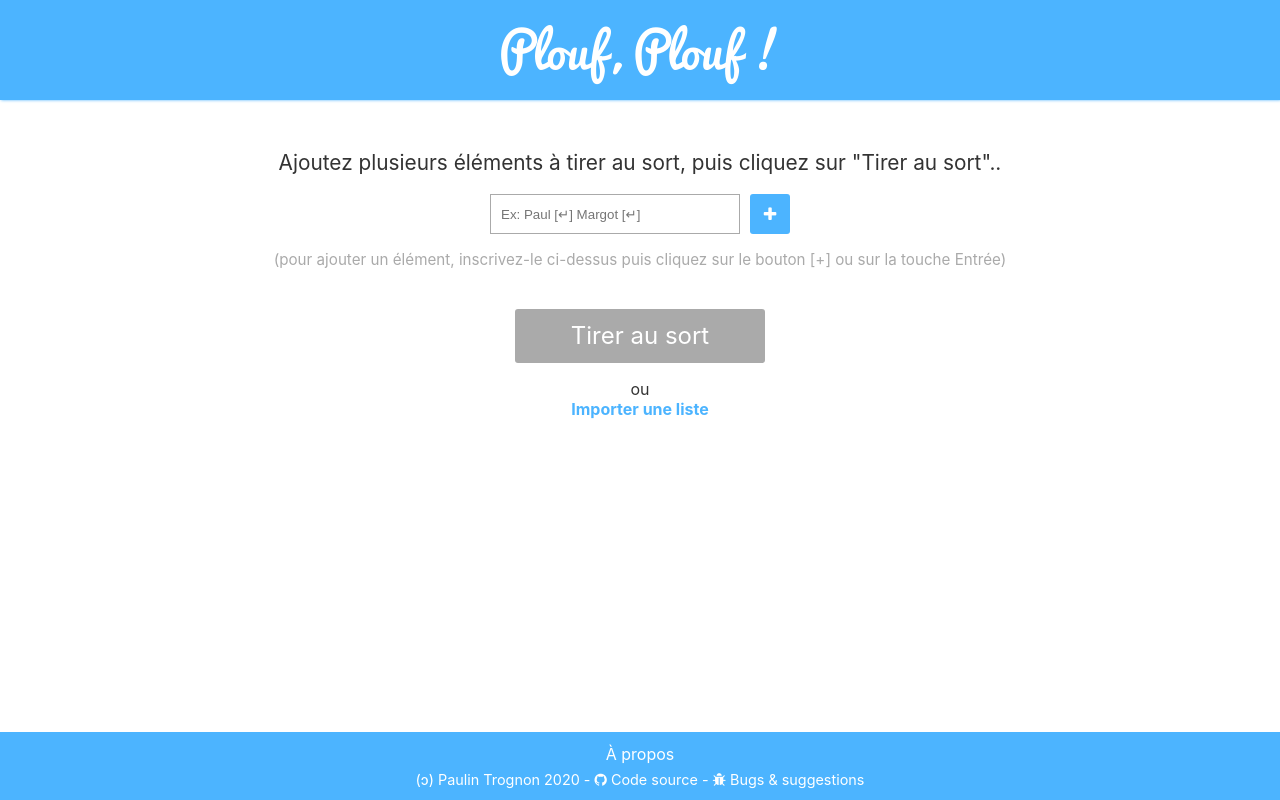
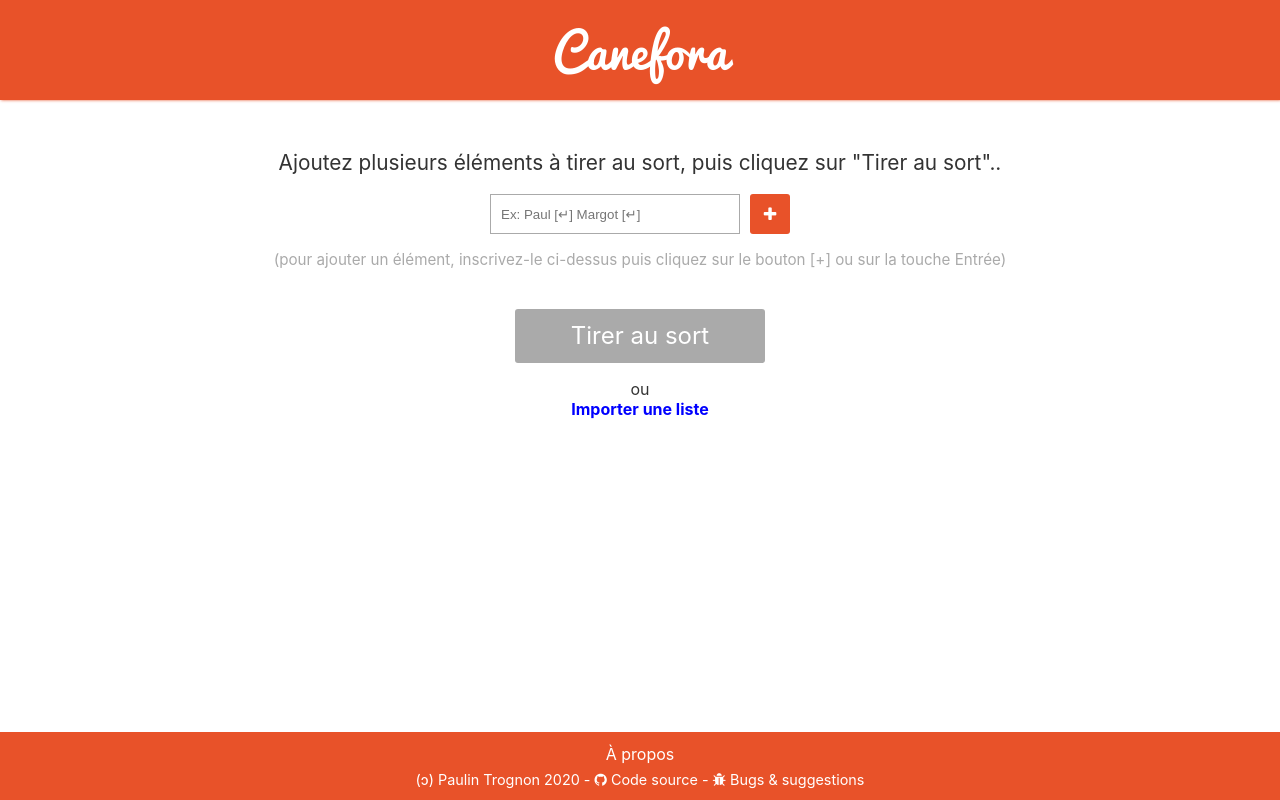
Before and after one commit to paulintrognon/plouf-plouf, a Next.js app: page / in a window 1280 px wide. Built offline with nearby package versions, Linux system fonts and the light colour scheme; what typesafe-actions would draw is missing.

Commit message:
version canefora

```diff
--- a/src/components/BulkAddLink/BulkAddLink.tsx
+++ b/src/components/BulkAddLink/BulkAddLink.tsx
@@ -6,7 +6,7 @@
     <div className={styles.container}>
       <p>ou</p>
       <p>
-        <A href="/import" data-cy="BulkAddLink">
+        <A href="/import" data-cy="BulkAddLink" style={{ color: 'blue' }}>
           Importer une liste
         </A>
       </p>
--- a/src/components/DrawResult/ActionButtons/ActionButtons.module.css
+++ b/src/components/DrawResult/ActionButtons/ActionButtons.module.css
@@ -47,8 +47,8 @@
 }
 
 .button {
-  background-color: #4CB4FF;
-  border: 1px solid #4CB4FF;
+  background-color: #e85229;
+  border: 1px solid #e85229;
   color: #fff;
   margin: 0 10px;
   padding: 10px 20px;
--- a/src/components/Layout/Footer.module.css
+++ b/src/components/Layout/Footer.module.css
@@ -5,7 +5,7 @@
   text-align: center;
   box-sizing: border-box;
   padding: 12px;
-  background-color: #4CB4FF;
+  background-color: #e85229;
   color: #fff;
 }
 
--- a/src/components/Layout/Header/Header.module.css
+++ b/src/components/Layout/Header/Header.module.css
@@ -1,6 +1,6 @@
 .main {
-  background-color: #4CB4FF;
-  box-shadow: 1px 0 3px #4CB4FF;
+  background-color: #e85229;
+  box-shadow: 1px 0 3px #e85229;
   height: 100px;
   padding: 0 20px;
 }
--- a/src/components/Layout/Header/Header.tsx
+++ b/src/components/Layout/Header/Header.tsx
@@ -14,8 +14,7 @@
       <h1 className={styles.brand}>
         <Link href="/">
           <a className={styles.brandLink}>
-            <span className={classnames({ [styles.drop]: animation.plouf1 })}>Plouf, </span>
-            <span className={classnames({ [styles.drop]: animation.plouf2 })}>Plouf !</span>
+            <span className={classnames({ [styles.drop]: animation.plouf1 })}>Canefora</span>
           </a>
         </Link>
       </h1>
--- a/src/components/Layout/Layout.tsx
+++ b/src/components/Layout/Layout.tsx
@@ -7,7 +7,7 @@
   <>
     <Head>
       <meta charSet="utf-8" />
-      <meta name="theme-color" content="#4cb4ff" />
+      <meta name="theme-color" content="#e85229" />
       {/* Tell the browser it's a PWA */}
       <meta name="mobile-web-app-capable" content="yes" />
       {/* Tell iOS it's a PWA */}
@@ -16,7 +16,7 @@
       <link rel="manifest" href="/manifest.webmanifest" />
       <link rel="shortcut icon" href="/favicon.ico" />
 
-      <title>Plouf, plouf ! Tirage au sort en ligne</title>
+      <title>Tirage au sort de canefora</title>
       <meta
         name="description"
         content="Plouf plouf est un outil de tirage au sort en ligne avec partage du résultat. Tirage aléatoire parmi une liste de mots."
--- a/src/components/Shared/A/A.module.css
+++ b/src/components/Shared/A/A.module.css
@@ -1,5 +1,5 @@
 .link {
-  color: #4CB4FF;
+  color: #e85229;
   font-weight: bold;
 }
 .link:hover {
--- a/src/components/Shared/Button/Button.module.css
+++ b/src/components/Shared/Button/Button.module.css
@@ -9,7 +9,7 @@
 
 .button.blue {
   color: #FFF;
-  background-color: #4CB4FF;
+  background-color: #e85229;
 }
 .button.blue:hover {
   background-color: #3CA4EF;
```
Also changed, not shown: public/manifest.webmanifest.
